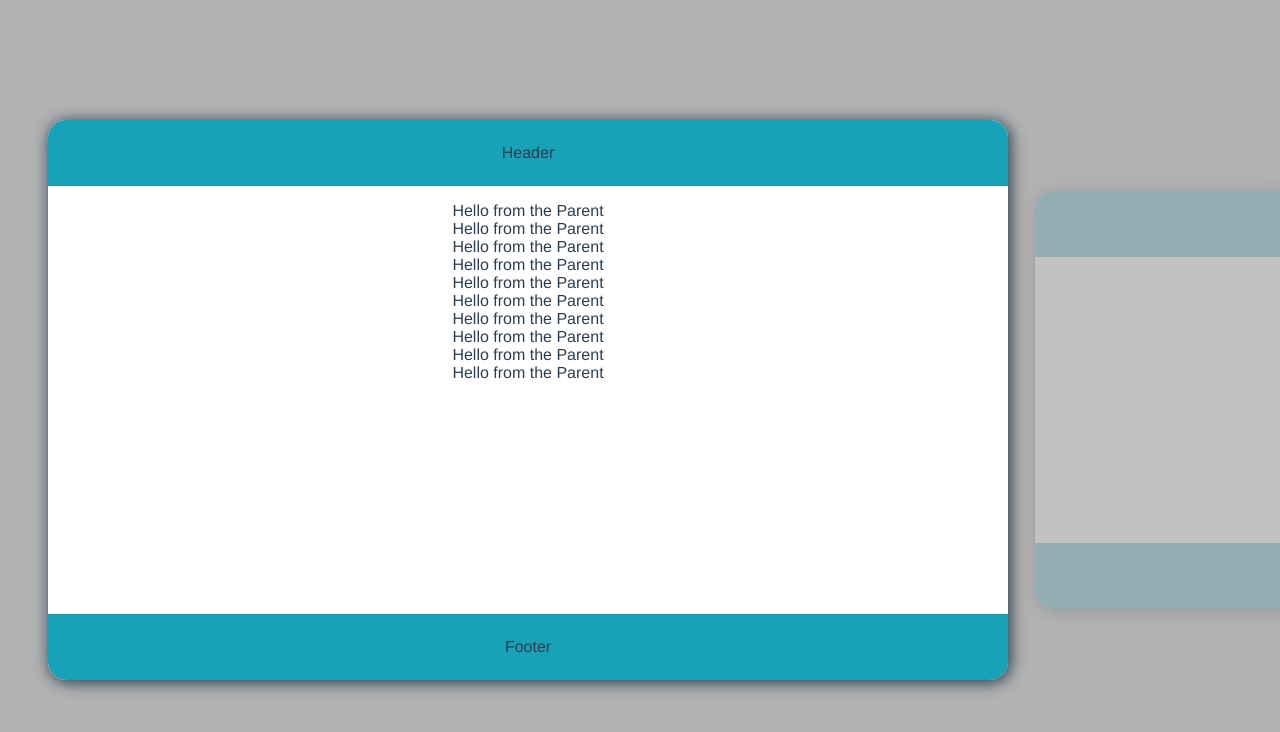
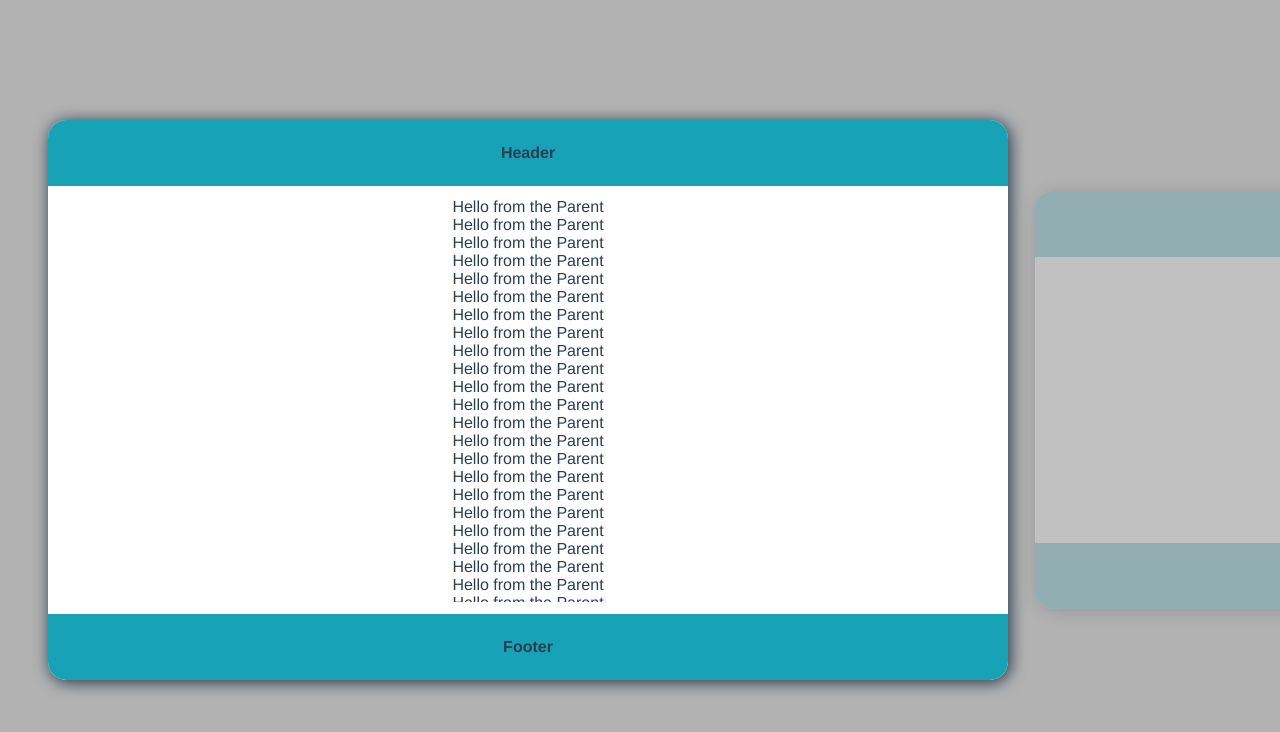
Before and after one commit to TheQuail13/vue-card-carousel, a Vue app: page / in a window 1280 px wide. Shown: the top 732 px of the page. Built offline with nearby package versions, Linux system fonts and the light colour scheme.

Commit message:
refactored slots up a level

```diff
--- a/src/App.vue
+++ b/src/App.vue
@@ -4,7 +4,11 @@
       :elements="elements"
       header-color="#17a2b8"
       footer-color="#17a2b8"
-    />
+    >
+      <template v-slot:header><strong>Header</strong></template>
+      <div v-for="n in 25" :key="n">Hello from the Parent</div>
+      <template v-slot:footer><strong>Footer</strong></template>
+    </HelloWorld>
   </div>
 </template>
 
--- a/src/components/HelloWorld.vue
+++ b/src/components/HelloWorld.vue
@@ -13,37 +13,9 @@
       @ontouch="handleTouch"
       @onscroll="handleScroll"
     >
-      <template v-slot:header>
-        Header
-      </template>
-      <div>Hello from the Parent</div>
-      <div>Hello from the Parent</div>
-      <div>Hello from the Parent</div>
-      <div>Hello from the Parent</div>
-      <div>Hello from the Parent</div>
-      <div>Hello from the Parent</div>
-      <div>Hello from the Parent</div>
-      <div>Hello from the Parent</div>
-      <div>Hello from the Parent</div>
-      <div>Hello from the Parent</div>
-      <!-- <div>Hello from the Parent</div>
-      <div>Hello from the Parent</div>
-      <div>Hello from the Parent</div>
-      <div>Hello from the Parent</div>
-      <div>Hello from the Parent</div>
-      <div>Hello from the Parent</div>
-      <div>Hello from the Parent</div>
-      <div>Hello from the Parent</div>
-      <div>Hello from the Parent</div>
-      <div>Hello from the Parent</div>
-      <div>Hello from the Parent</div>
-      <div>Hello from the Parent</div>
-      <div>Hello from the Parent</div>
-      <div>Hello from the Parent</div>
-      <div>Hello from the Parent</div> -->
-      <template v-slot:footer>
-        Footer
-      </template>
+      <template v-slot:header><slot name="header"></slot></template>
+      <template><slot></slot></template>
+      <template v-slot:footer><slot name="footer"></slot></template>
     </Iteration>
   </div>
 </template>
--- a/src/components/Iteration.vue
+++ b/src/components/Iteration.vue
@@ -183,7 +183,7 @@ export default {
 .c-main-body {
   overflow-y: scroll;
   height: 75%;
-  padding: 1em;
+  margin: 0.75em;
 }
 
 .c-main-footer {
```
